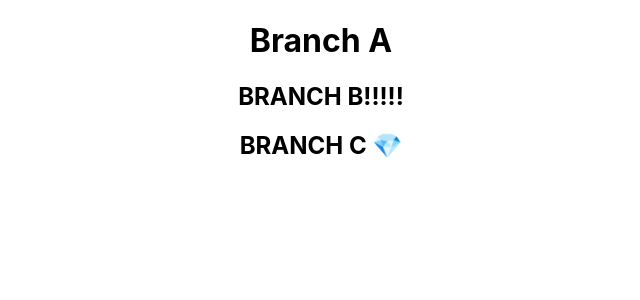
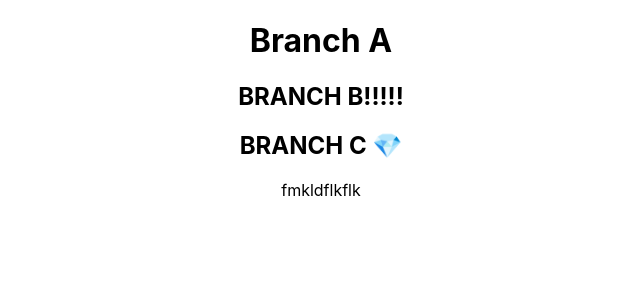
Before and after one commit to kmarks2013/branches-test, a React (Create React App) app: page / in a window 1280 px wide. Shown: the top 300 px of the page, without its empty margins (319-959 px from the left). Built offline with nearby package versions, Linux system fonts and the light colour scheme.

Commit message:
kim's changes #2

```diff
--- a/src/containers/MainContainer.js
+++ b/src/containers/MainContainer.js
@@ -10,6 +10,7 @@ export default class MainContainer extends Component {
                 <BranchA />
                 <BranchB />
                 <BranchC />
+                fmkldflkflk
             </div>
         )
     }
```
